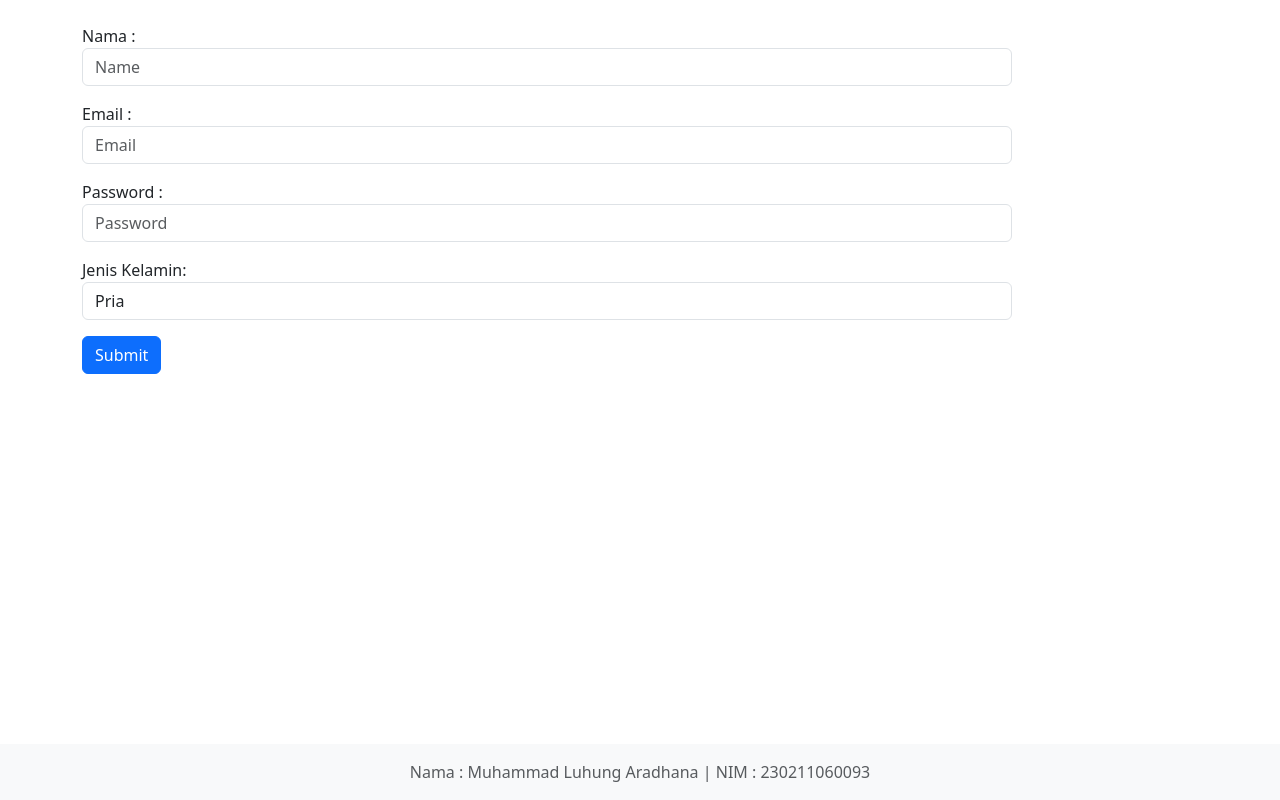
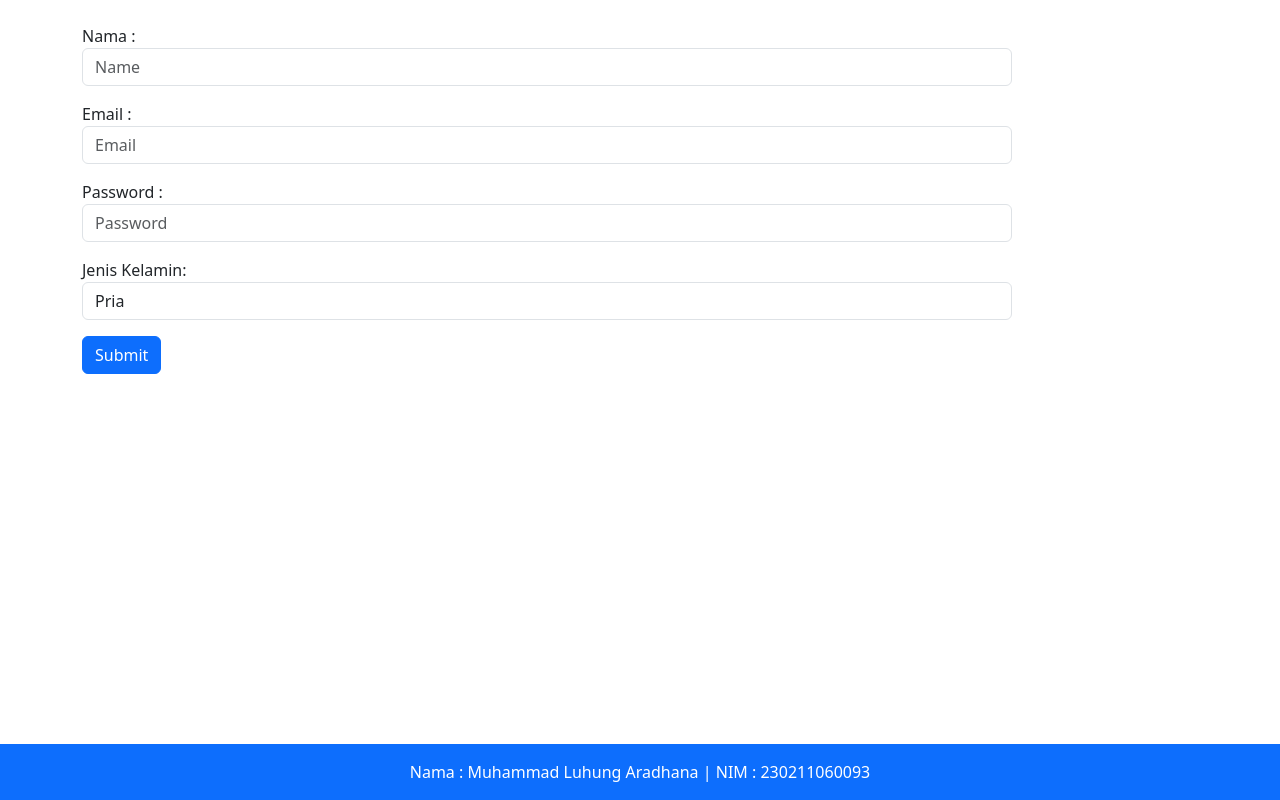
Before and after one commit to Luhungaradhana/prakmulmed, a plain HTML site: page index.html in a window 1280 px wide. Drawn offline with nearby package versions, Linux system fonts and the light colour scheme.

Commit message:
memperbaiki html

```diff
--- a/index.html
+++ b/index.html
@@ -38,9 +38,9 @@
     </div>
 
     <!-- TUGAS: Footer berisi Nama dan NIM -->
-    <footer class="bg-light text-center py-3 mt-auto">
+    <footer class="bg-primary text-white text-center py-3 mt-auto">
       <div class="container">
-        <span class="text-muted">Nama : Muhammad Luhung Aradhana | NIM : 230211060093</span>
+        <span>Nama : Muhammad Luhung Aradhana | NIM : 230211060093</span>
       </div>
     </footer>
 
```
